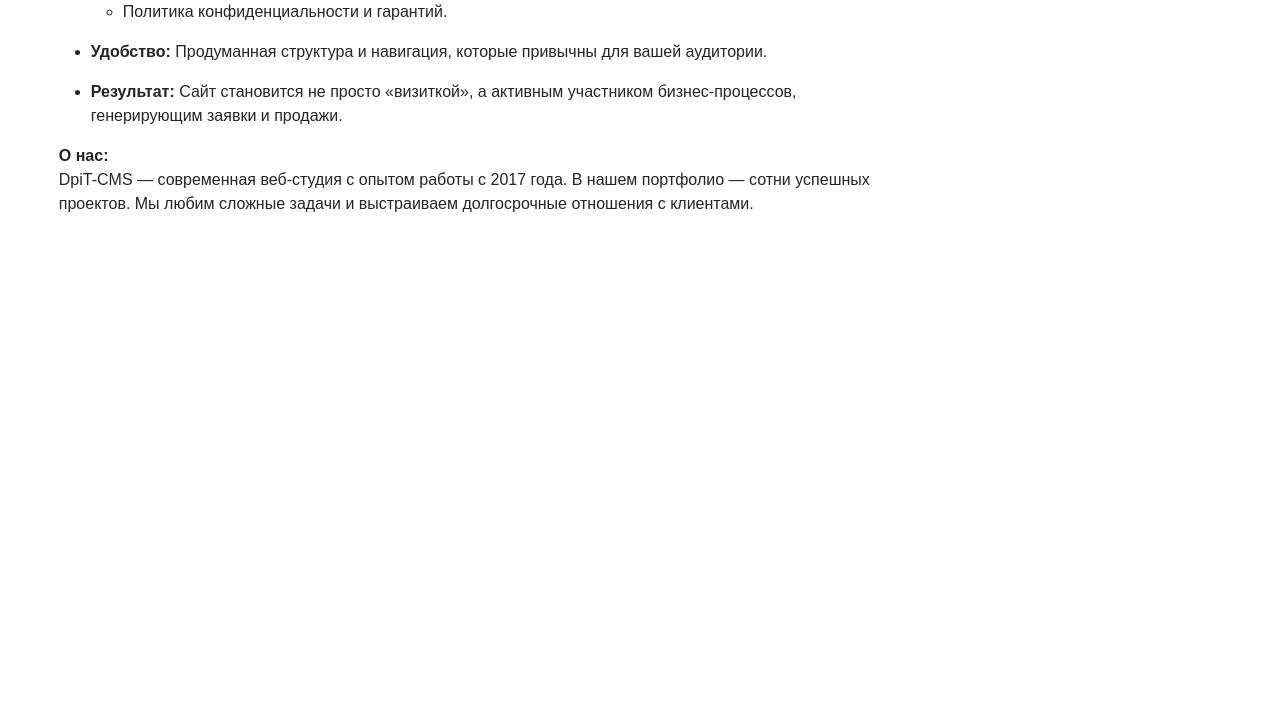
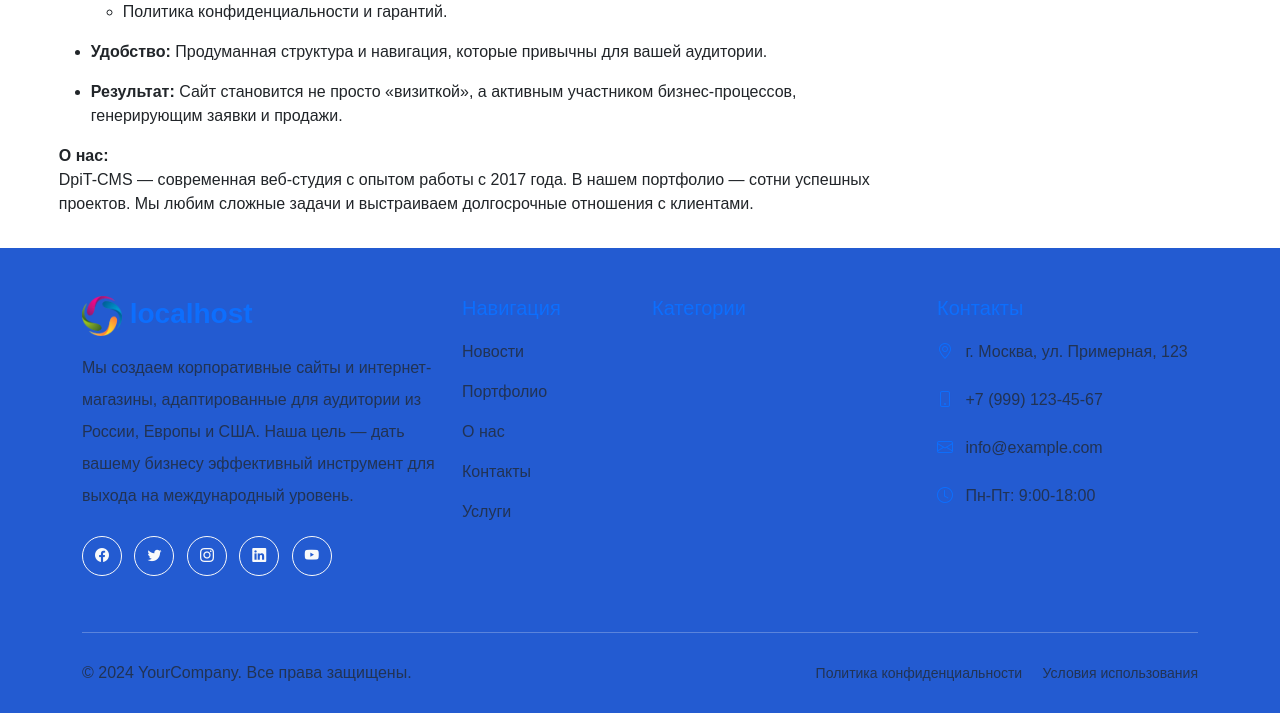
Before and after one commit to DpiTStudio/mysite, a Django app: page / in a window 1280 px wide. Shown: the part 1424-2137 px from the top of the page. Before the commit the page ends 1636 px from the top, so only its background shows below. Run offline with Django 4.2, Linux system fonts and the light colour scheme; data comes from the database, SQL or seed files in the repository; data that the repository does not hold is empty.

Commit message:
On branch main Your branch is up to date with 'origin/main'.
Changes to be committed:
	modified:   static/css/style.css
	modified:   templates/footer.html

```diff
--- a/static/css/style.css
+++ b/static/css/style.css
@@ -77,12 +77,6 @@ a.nav-link:hover {
     transform: translateY(-5px);
 }
 
-.footer {
-    background-color: var(--color-fon-1);
-    color: var(--color-text-2);
-    padding: 20px 0;
-}
-
 .rating {
     color: #ffc107;
 }
--- a/templates/footer.html
+++ b/templates/footer.html
@@ -0,0 +1,153 @@
+<footer class="footer text-white pt-5 pb-4">
+    <div class="container">
+        <div class="row">
+            <!-- Лого и описание -->
+            <div class="col-lg-4 col-md-6 mb-4">
+                <div class="footer-brand mb-3">
+                    <h3 class="text-primary fw-bold">
+                        <a class="navbar-brand" href="{% url 'main:home' %}">
+                            {% if site_settings and site_settings.logo %}
+                                <img src="{{ site_settings.logo.url }}" alt="{{ site_settings.site_title }}" height="40">
+                                {{ request.get_host }}
+                            {% else %}
+                                {{ site_settings.site_title|default:"DPIT-CMS" }}
+                            {% endif %}
+                        </a>
+                    </h3>
+                </div>
+                <p class="text-muted mb-4">
+                    {{ site_settings.meta_description|safe }}
+                </p>
+                <div class="social-links">
+                    <a href="#" class="btn btn-outline-light btn-sm me-2 mb-2">
+                        <i class="bi bi-facebook"></i>
+                    </a>
+                    <a href="#" class="btn btn-outline-light btn-sm me-2 mb-2">
+                        <i class="bi bi-twitter"></i>
+                    </a>
+                    <a href="#" class="btn btn-outline-light btn-sm me-2 mb-2">
+                        <i class="bi bi-instagram"></i>
+                    </a>
+                    <a href="#" class="btn btn-outline-light btn-sm me-2 mb-2">
+                        <i class="bi bi-linkedin"></i>
+                    </a>
+                    <a href="#" class="btn btn-outline-light btn-sm me-2 mb-2">
+                        <i class="bi bi-youtube"></i>
+                    </a>
+                </div>
+            </div>
+
+            <!-- Быстрые ссылки -->
+            <div class="col-lg-2 col-md-6 mb-4">
+                <h5 class="text-primary mb-3">Навигация</h5>
+                <ul class="list-unstyled">
+                    <li class="mb-2"><a href="{% url 'news:list' %}" class="text-muted text-decoration-none">Новости</a></li>
+                    <li class="mb-2"><a href="{% url 'portfolio:list' %}" class="text-muted text-decoration-none">Портфолио</a></li>
+                    <li class="mb-2"><a href="#" class="text-muted text-decoration-none">О нас</a></li>
+                    <li class="mb-2"><a href="#" class="text-muted text-decoration-none">Контакты</a></li>
+                    <li class="mb-2"><a href="#" class="text-muted text-decoration-none">Услуги</a></li>
+                </ul>
+            </div>
+
+            <!-- Категории -->
+            <div class="col-lg-3 col-md-6 mb-4">
+                <h5 class="text-primary mb-3">Категории</h5>
+                <ul class="list-unstyled">
+                    {% for category in categories|slice:":5" %}
+                    <li class="mb-2">
+                        <a href="{% url 'news:by_category' category.slug %}" class="text-muted text-decoration-none">
+                            {{ category.name }}
+                        </a>
+                    </li>
+                    {% endfor %}
+                </ul>
+            </div>
+
+            <!-- Контакты -->
+            <div class="col-lg-3 col-md-6 mb-4">
+                <h5 class="text-primary mb-3">Контакты</h5>
+                <ul class="list-unstyled">
+                    <li class="mb-3">
+                        <i class="bi bi-geo-alt text-primary me-2"></i>
+                        <span class="text-muted">г. Москва, ул. Примерная, 123</span>
+                    </li>
+                    <li class="mb-3">
+                        <i class="bi bi-phone text-primary me-2"></i>
+                        <a href="tel:+79991234567" class="text-muted text-decoration-none">+7 (999) 123-45-67</a>
+                    </li>
+                    <li class="mb-3">
+                        <i class="bi bi-envelope text-primary me-2"></i>
+                        <a href="mailto:info@example.com" class="text-muted text-decoration-none">info@example.com</a>
+                    </li>
+                    <li class="mb-3">
+                        <i class="bi bi-clock text-primary me-2"></i>
+                        <span class="text-muted">Пн-Пт: 9:00-18:00</span>
+                    </li>
+                </ul>
+            </div>
+        </div>
+
+        <hr class="my-4 bg-secondary">
+
+        <!-- Нижняя часть -->
+        <div class="row align-items-center">
+            <div class="col-md-6 text-center text-md-start">
+                <p class="text-muted mb-0">
+                    &copy; 2024 YourCompany. Все права защищены.
+                </p>
+            </div>
+            <div class="col-md-6 text-center text-md-end">
+                <div class="footer-links">
+                    <a href="#" class="text-muted text-decoration-none me-3 small">Политика конфиденциальности</a>
+                    <a href="#" class="text-muted text-decoration-none small">Условия использования</a>
+                </div>
+            </div>
+        </div>
+    </div>
+</footer>
+
+<style>
+.footer {
+    background-color: var(--color-fon-1);
+    color: var(--color-text-2);
+    margin-top: auto;
+}
+
+.footer a {
+    transition: all 0.3s ease;
+}
+
+.footer a:hover {
+    color: #ffffff !important;
+    transform: translateX(5px);
+}
+
+.social-links .btn {
+    width: 40px;
+    height: 40px;
+    border-radius: 50%;
+    display: inline-flex;
+    align-items: center;
+    justify-content: center;
+    transition: all 0.3s ease;
+}
+
+.social-links .btn:hover {
+    transform: translateY(-3px);
+    box-shadow: 0 5px 15px rgba(255, 255, 255, 0.1);
+}
+
+.footer-brand {
+    font-size: 1.5rem;
+}
+
+@media (max-width: 768px) {
+    .footer {
+        text-align: center;
+    }
+
+    .footer .row > div {
+        margin-bottom: 2rem;
+    }
+}
+</style>
```
